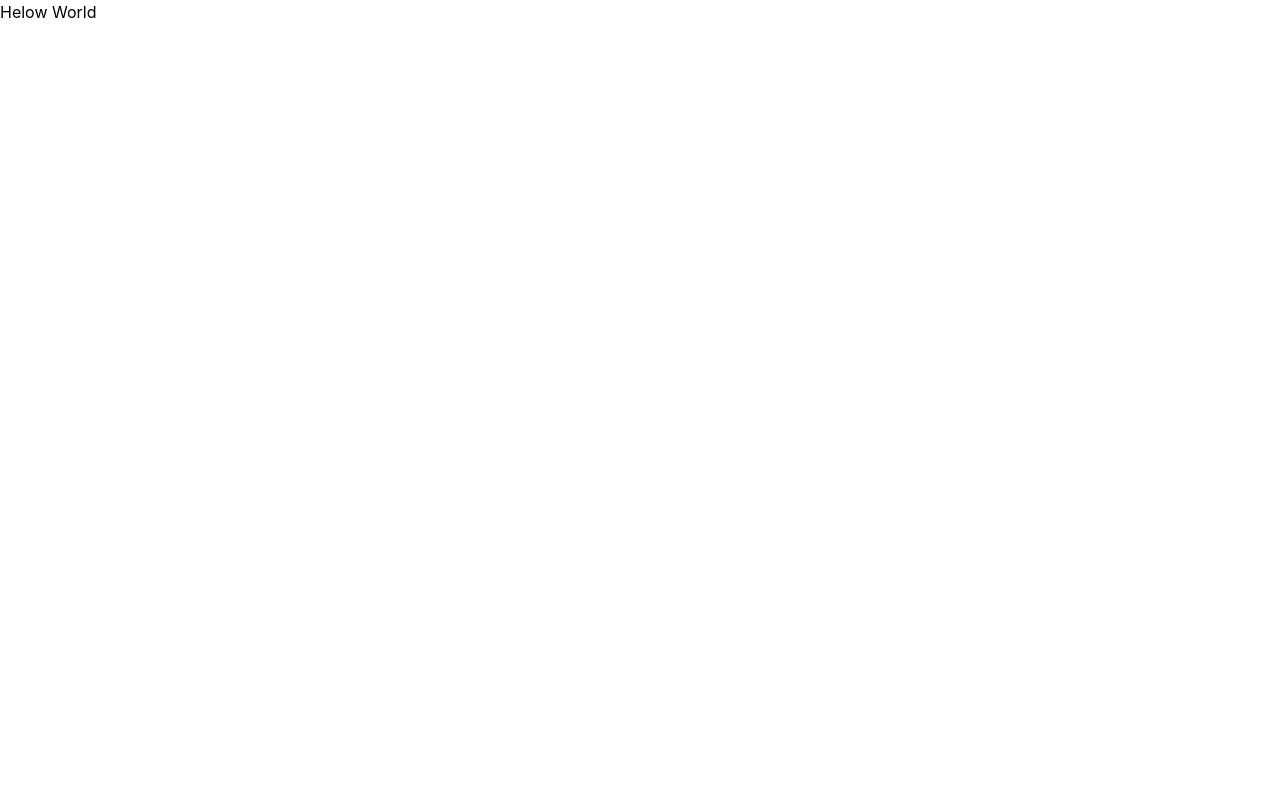
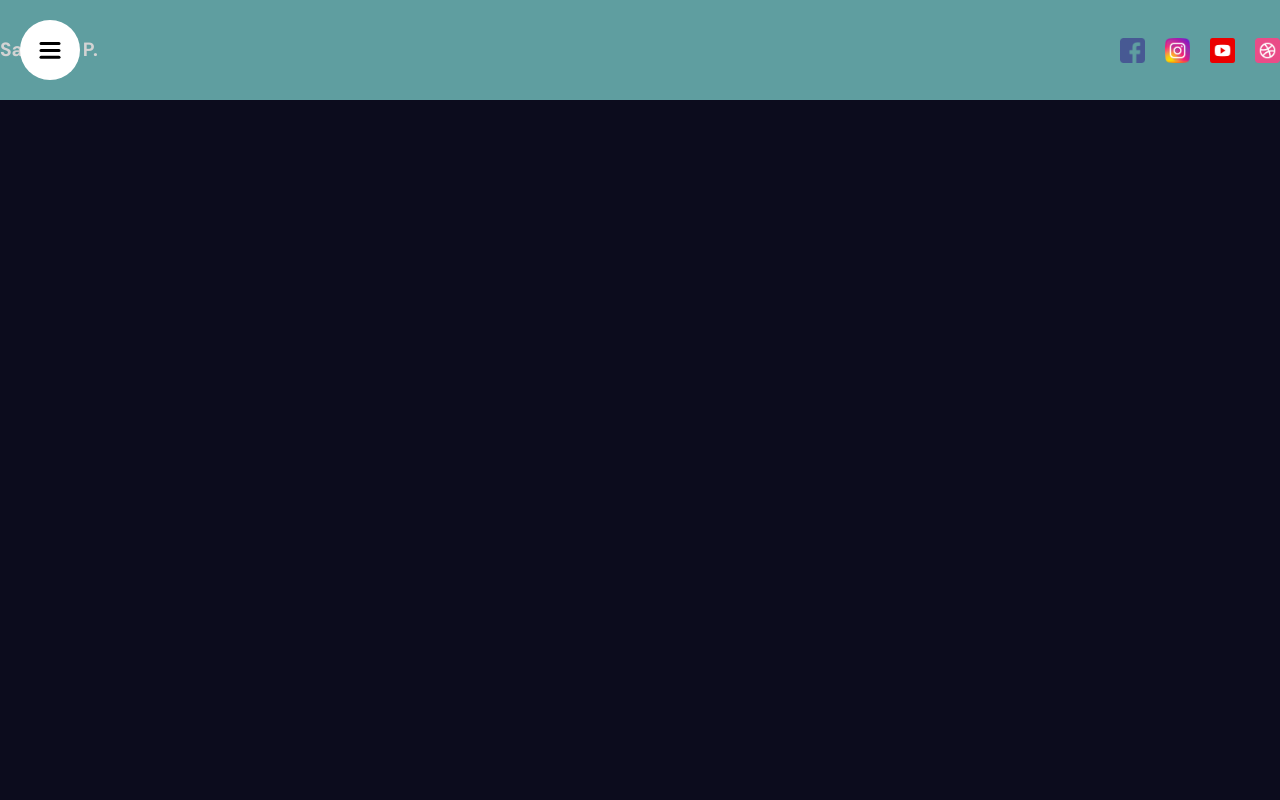
Before and after one commit to saurabhpatil67/portfolio_website__01, a React (Vite) app: page / in a window 1280 px wide. Shown: the top 800 px of the page. Built offline with nearby package versions, Linux system fonts and the light colour scheme.

Commit message:
Navbar and sidebar completed with animation

```diff
--- a/index.html
+++ b/index.html
@@ -4,6 +4,7 @@
     <meta charset="UTF-8" />
     <link rel="icon" type="image/svg+xml" href="/favicon.svg" />
     <meta name="viewport" content="width=device-width, initial-scale=1.0" />
+    <link href="https://fonts.googleapis.com/css2?family=DM+Sans:ital,opsz,wght@0,9..40,100..1000;1,9..40,100..1000&family=Manrope:wght@200..800&family=Poppins:ital,wght@0,100;0,200;0,300;0,400;0,500;0,600;0,700;0,800;0,900;1,100;1,200;1,300;1,400;1,500;1,600;1,700;1,800;1,900&display=swap" rel="stylesheet">
     <title>portfolio_website_01_</title>
   </head>
   <body>
--- a/package.json
+++ b/package.json
@@ -16,6 +16,7 @@
     "motion": "^12.38.0",
     "react": "^19.2.6",
     "react-dom": "^19.2.6",
+    "sass": "^1.99.0",
     "tailwindcss": "^4.3.0"
   },
   "devDependencies": {
--- a/src/App.jsx
+++ b/src/App.jsx
@@ -1,8 +1,21 @@
 import React from 'react'
+import "./app.scss"
+import Navbar from './components/navbar/Navbar'
 
 const App = () => {
   return (
-    <div>Helow World</div>
+    <div>
+      <section>
+        <Navbar/>
+      </section>
+      <section>Parallax</section>
+      <section>Services</section>
+      <section>Parallax</section>
+      <section>Portfolio1</section>
+      <section>Portfolio2</section>
+      <section>Portfolio3</section>
+      <section>Contact</section>
+    </div>
   )
 }
 
--- /dev/null
+++ b/src/app.scss
@@ -0,0 +1,26 @@
+html{
+    scroll-snap-type: y mandatory;
+    scroll-behavior: smooth;
+}
+
+*{
+    padding: 0;
+    margin: 0;
+    box-sizing: border-box;
+    font-family: "DM Sans", sans-serif;
+}
+
+body{
+    background-color: #0c0c1d;
+    color: lightgray;
+}
+
+a{
+    text-decoration: none;
+    color: inherit;
+}
+
+section{
+    height: 100vh;
+    scroll-snap-align: center;
+}
--- /dev/null
+++ b/src/components/navbar/Navbar.jsx
@@ -0,0 +1,29 @@
+import Sidebar from "../sidebar/Sidebar"
+import "./navbar.scss"
+import { motion } from "motion/react"
+
+const Navbar = () => {
+  return (
+    <div className="navbar">
+      {/* sidebar  */}
+      <Sidebar/>
+      <div className="wrapper">
+        <motion.span
+          initial={{ opacity: 0, scale: 0.5 }}
+          animate={{ opacity: 1, scale: 1 }}
+          transition={{ duration: 0.7 }}
+        >
+            Saurabh P.
+        </motion.span>
+        <div className="social">
+          <a href="#"><img src="/public/facebook.png" alt="" /></a>
+          <a href="#"><img src="/public/instagram.png" alt="" /></a>
+          <a href="#"><img src="/public/youtube.png" alt="" /></a>
+          <a href="#"><img src="/public/dribbble.png" alt="" /></a>
+        </div>
+      </div>
+    </div>
+  )
+}
+
+export default Navbar
--- /dev/null
+++ b/src/components/navbar/navbar.scss
@@ -0,0 +1,27 @@
+.navbar{
+   height: 100px;
+   background-color: cadetblue;
+
+   .wrapper{
+    max-width: 1366px;
+    margin: auto;
+    display: flex;
+    align-items: center;
+    justify-content: space-between;
+    height: 100%;
+   }
+
+   span{
+    font-weight: bold;
+    font-size: 1.5vw;
+   }
+   .social{
+    display: flex;
+    gap: 20px;
+   }
+
+   img{
+    width: 25px;
+    height: 25px;
+   }
+}
--- /dev/null
+++ b/src/components/sidebar/Sidebar.jsx
@@ -0,0 +1,46 @@
+import { useState } from "react"
+import Links from "./links/Links"
+import "./sidebar.scss"
+import Togglebutton from "./toggleButton/Togglebutton"
+import { motion } from "motion/react"
+
+
+
+const variants = {
+    open: {
+        clipPath: "circle(1200px at 50px 50px)",
+        transition: {
+            type: "spring",
+            stiffness: 20,
+        }
+    },
+    closed: {
+        clipPath: "circle(30px at 50px 50px)",
+        transition: {
+            delay: 0.5,
+            type: "spring",
+            stiffness: 400,
+            damping: 40
+        },
+    },
+}
+
+const Sidebar = () => {
+
+    const [open, setOpen] = useState(false)
+
+    return (
+        <motion.div
+            animate={open ? "open" : "closed"}
+            className="sidebar">
+            <motion.div
+                variants={variants}
+                className="bg">
+                <Links />
+            </motion.div>
+            <Togglebutton setOpen={setOpen} />
+        </motion.div>
+    )
+}
+
+export default Sidebar
--- /dev/null
+++ b/src/components/sidebar/links/Links.jsx
@@ -0,0 +1,50 @@
+import { motion } from "motion/react"
+
+const variants = {
+  open: {
+    transition: {
+      staggerChildren: 0.2,
+    }
+  },
+  closed: {
+    transition: {
+      staggerChildren: 0.08,
+      staggerDirection: -1,
+    },
+  },
+};
+
+const itemVariants = {
+  open: {
+    y: 0,
+    opacity: 1
+  },
+  closed: {
+    y: 50,
+    opacity: 0
+  },
+};
+
+const Links = () => {
+
+  const items = ["Homepage", "Services", "Portfolio", "Contact", "About"]
+
+  return (
+    <motion.div className="links" variants={variants}>
+      {items.map((item, index) => (
+        <motion.a
+          href={`#${item}`}
+          key={index}
+          variants={itemVariants}
+          whileHover={{scale: 1.2}}
+          whileTap={{scale: 0.9}}
+
+        >
+          {item}
+        </motion.a>
+      ))}
+    </motion.div>
+  )
+}
+
+export default Links
--- /dev/null
+++ b/src/components/sidebar/sidebar.scss
@@ -0,0 +1,48 @@
+.sidebar {
+  display: flex;
+  flex-direction: column;
+  align-items: center;
+  justify-content: center;
+  background-color: white;
+  color: black;
+
+  .bg {
+    position: fixed;
+    top: 0;
+    left: 0;
+    bottom: 0;
+    width: 400px;
+    background-color: white;
+
+    .links {
+      position: absolute;
+      width: 100%;
+      height: 100%;
+      display: flex;
+      flex-direction: column;
+      align-items: center;
+      justify-content: center;
+      gap: 20px;
+
+      a {
+        font-size: 40px;
+
+        &:hover {
+          color:  #1e4760;
+        }
+      }
+    }
+  }
+
+  button {
+    width: 50px;
+    height: 50px;
+    border-radius: 50%;
+    position: fixed;
+    top: 27px;
+    left: 39px;
+    background-color: transparent;
+    border: none;
+    cursor: pointer;
+  }
+}
--- /dev/null
+++ b/src/components/sidebar/toggleButton/Togglebutton.jsx
@@ -0,0 +1,39 @@
+import {motion} from "motion/react";
+
+const Togglebutton = ({ setOpen }) => {
+  return (
+    <button onClick={() => setOpen((prev) => !prev)}>
+      <svg width="23" height="23" viewBox="0 0 23 23">
+        <motion.path
+        strokeWidth="3"
+        stroke="black"
+        strokeLinecap="round"
+        variants={{
+          closed: {d: "M 2 2.5 L 20 2.5"},
+          open: {d: "M 3 16.5 L 17 2.5"}
+        }}/>
+        <motion.path
+        strokeWidth="3"
+        stroke="black"
+        strokeLinecap="round"
+        d = "M 2 9.423 L 20 9.423"
+        variants={{
+          closed: {opacity: 1},
+          open: {opacity: 0},
+        }}
+        />
+        <motion.path
+        strokeWidth="3"
+        stroke="black"
+        strokeLinecap="round"
+        variants={{
+          closed: {d: "M 2 16.346 L 20 16.346"},
+          open: {d: "M 3 2.5 L 17 17.346"}
+        }}
+        />
+      </svg>
+    </button>
+  )
+}
+
+export default Togglebutton
```
Also changed, not shown: 1 other file (tests, documents, lock files or other folders).
